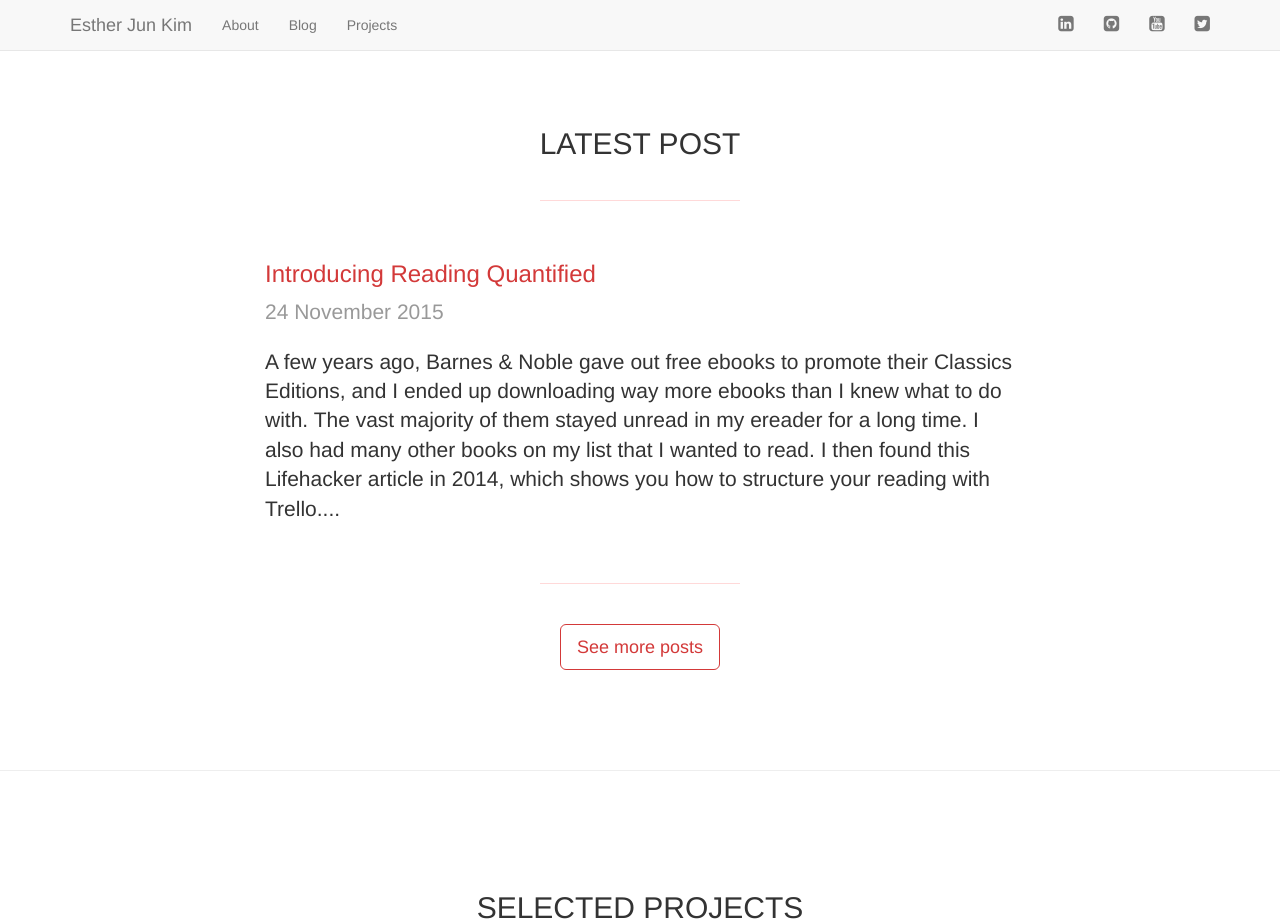
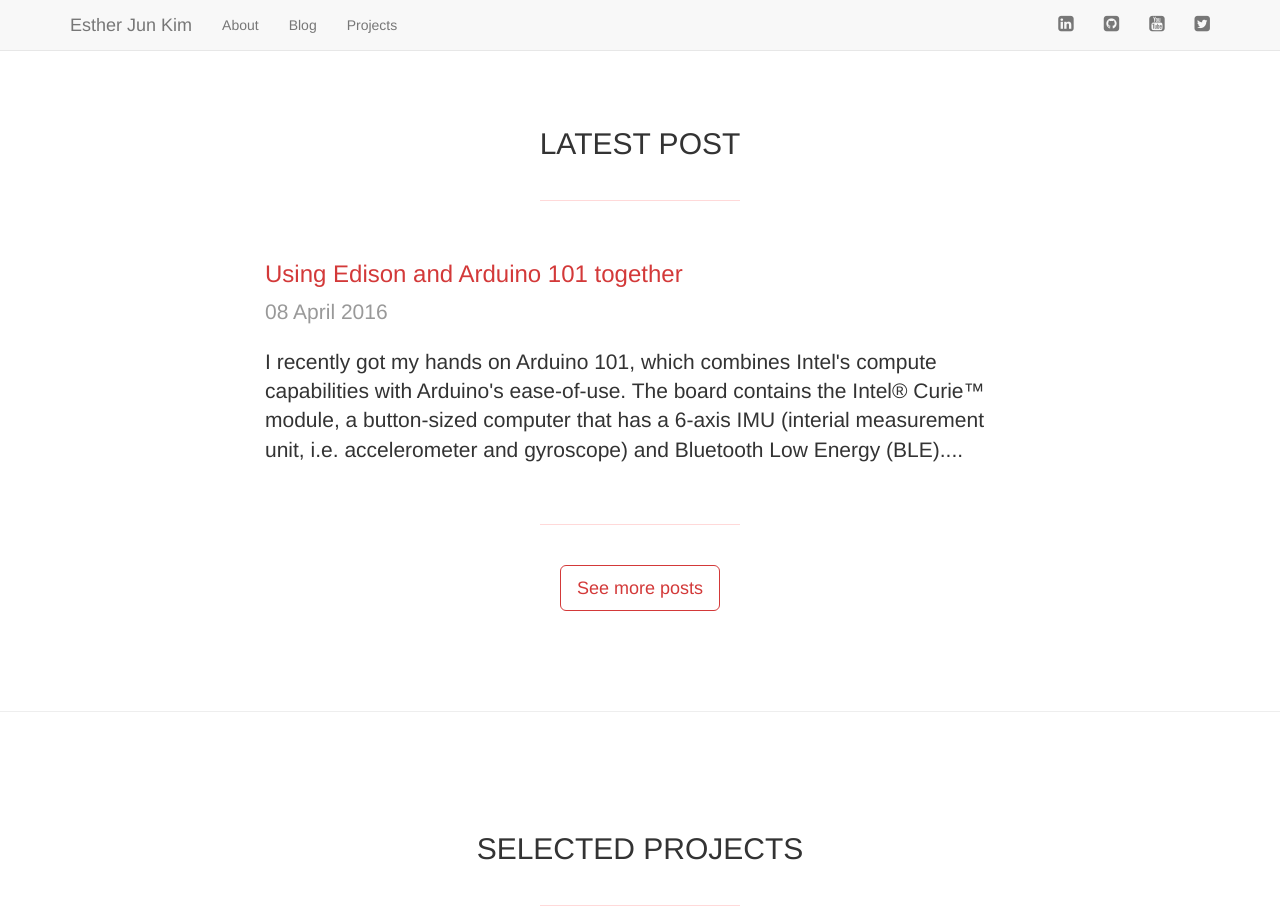
Before and after one commit to estherjk/estherjk.github.io, a Jekyll site: the page built from index.html, in a window 1280 px wide and 1400 px high, scrolled down 1043 px, cut to the strip 0-922 px from the top of the window. Built offline with Jekyll 4.4.1, drawn with Linux system fonts in a browser that asks for light colours; nearby versions of some CDN libraries; some of the changed text lies outside the part shown.

Commit message:
Add edison-arduino101-iot project

```diff
--- a/_data/projects.yml
+++ b/_data/projects.yml
@@ -21,6 +21,18 @@
     -
       name: View blog post
       url: /blog/2014/12/08/video-streaming-on-edison
+
+edison-arduino101-iot:
+  url: /projects/edison-arduino101-iot/
+  img: /assets/img/projects/edison-arduino101-iot.jpg
+  description: Edison + Arduino 101 IoT demo
+  links:
+    -
+      name: View on GitHub
+      url: https://github.com/drejkim/edison-arduino101-iot
+    -
+      name: View blog post
+      url: /blog/2016/04/08/using-edison-and-arduino-101-together
   showcase: true
 
 face-detection-node-opencv:
--- /dev/null
+++ b/_posts/2016-04-08-using-edison-and-arduino-101-together.md
@@ -0,0 +1,69 @@
+---
+layout: post
+title: Using Edison and Arduino 101 together
+tags: edison curie arduino web iot
+excerpt: I recently got my hands on Arduino 101, which combines Intel's compute capabilities with Arduino's ease-of-use. The board contains the Intel® Curie™ module, a button-sized computer that has a 6-axis IMU (interial measurement unit, i.e. accelerometer and gyroscope) and Bluetooth Low Energy (BLE)....
+---
+
+## Introduction
+
+I recently got my hands on [Arduino 101](https://www-ssl.intel.com/content/www/us/en/do-it-yourself/arduino-101.html), which combines Intel's compute capabilities with Arduino's ease-of-use. The board contains the Intel® Curie™ module, a button-sized computer that has a 6-axis IMU (interial measurement unit, i.e. accelerometer and gyroscope) and Bluetooth Low Energy (BLE).
+
+For my first project with Arduino 101, I wanted to combine it with Edison. The two boards complement each other very well. Arduino 101 is a low power sensor module&mdash;it comes equipped to measure accelerometer / gyroscope data, but you can easily add other sensors to measure whatever your application needs. Meanwhile, Edison has built-in BLE and Wi-Fi capabilities, as well as enough compute power to gather data from multiple sensor modules, do some basic processing, and send to the cloud. The cloud is then responsible for intensive calculations, analytics, etc.
+
+Hopefully, this sounds vaguely familiar&mdash;what I've described is the Internet of Things (IoT).
+
+<div class="thumbnail">
+  <img src="/assets/img/edison/edison-arduino101-iot-conceptual.png" alt="Conceptual IoT diagram with Edison and Arduino 101" class="img-responsive">
+  <div class="caption text-center">
+    <h3 class="h3-caption">Conceptual IoT diagram with Edison and Arduino 101</h3>
+  </div>
+</div>
+
+## How the demo works
+
+My demo illustrates a simple IoT example by displaying an Arduino 101's IMU (accelerometer / gyroscope) data on a web page. Edison is used to receive the data from the Arduino 101 via BLE (Bluetooth Low Energy), then sends it to a web server via WebSockets. The demo uses a single Arduino 101, but it is extensible to a collection of Arduino 101s, as I described above. The web server is also responsible for hosting a web page that displays the IMU data; any connected browser can then view this information.
+
+Here's a picture that illustrates the demo's archiecture:
+
+<div class="thumbnail">
+  <img src="https://raw.githubusercontent.com/drejkim/edison-arduino101-iot/master/images/edison-arduino101-iot.png" alt="Demo archiecture diagram" class="img-responsive">
+  <div class="caption text-center">
+    <h3 class="h3-caption">Demo archiecture diagram; see <a href="https://github.com/drejkim/edison-arduino101-iot">GitHub</a> for the source code</h3>
+  </div>
+</div>
+
+### BLE on Arduino 101
+
+The first step involves broadcasting the IMU data on Arduino 101 using the BLE specification. The [CurieBLE library](https://www.arduino.cc/en/Reference/CurieBLE) has a great introduction on how to do this.
+
+### Receiving and sending data on Edison
+
+To read the data on Edison from Arduino 101, I used [noble](https://github.com/sandeepmistry/noble), a Node.js BLE central module. Noble makes it really easy to discover and access data from BLE peripherals. The data is then passed to the web server with [socket.io-client](https://github.com/socketio/socket.io-client). In this case, Edison is acting as a client to the web server, which is why socket.io-client is used.
+
+### Displaying the data on a web page
+
+The web server&mdash;which also uses Node.js and [socket.io](http://socket.io/)&mdash;is responsible for receiving data from Edison. From here, the web server can do advanced processing and analytics... but for this demo, it hosts a web page that displays the IMU data. Note that the web page is also a socket.io client&mdash;like Edison&mdash;but instead of sending data to the web server, its receiving and displaying the data.
+
+<div class="row">
+  <div class="col-sm-6 col-sm-offset-3">
+    <div class="thumbnail">
+      <img src="/assets/img/edison/edison-arduino101-iot-web-client.png" alt="Demo archiecture diagram" class="img-responsive">
+      <div class="caption text-center">
+        <h3 class="h3-caption">Screenshot of the web client</h3>
+      </div>
+    </div>
+  </div>
+</div>
+
+### Putting it all together
+
+To see how it all works, check out the [source code](https://github.com/drejkim/edison-arduino101-iot) and video:
+
+<div class="video-container">
+    <iframe src="https://www.youtube.com/embed/NRZZRsqJQWY" frameborder="0" allowfullscreen=""></iframe>
+</div>
+
+## Conclusion
+
+Using Arduino 101 in combination with Edison can yield all sorts of interesting IoT applications. Hopefully, this project will help you get started in building your own!
```
Also changed, not shown: projects/edison-arduino101-iot/index.html (added, +18 -0 lines), assets/img/edison/edison-arduino101.JPG (added).
